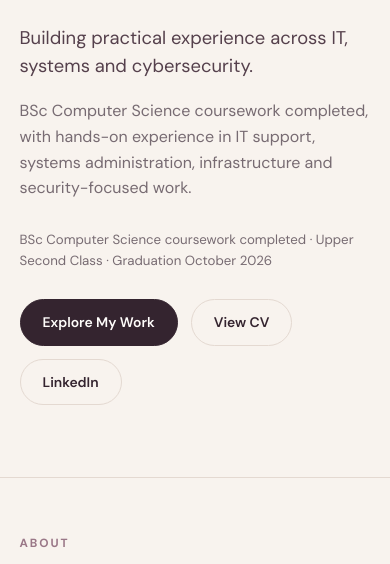
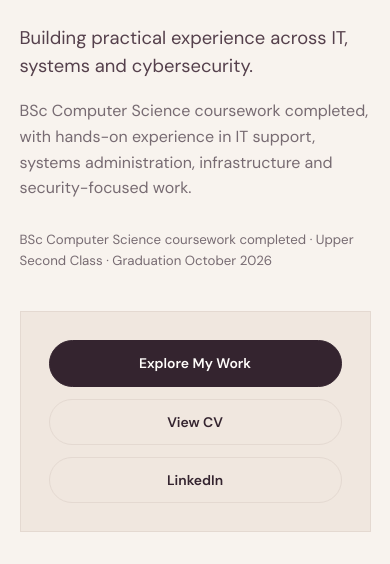
Before and after one commit to HKyalo/HKyalo-portfolio, a plain HTML site: page index.html in a window 390 px wide. Shown: the part 275-839 px from the top of the page. Drawn offline with nearby package versions, Linux system fonts and the light colour scheme.

Commit message:
Update index.html

```diff
--- a/index.html
+++ b/index.html
@@ -2,7 +2,7 @@
 <html lang="en">
 <head>
   <meta charset="UTF-8">
-  <meta name="viewport" content="width=device-width, initial-scale=1.0">
+  <meta name="viewport" content="width=device-width, initial-scale=1.0, viewport-fit=cover">
   <title>Harriet Kyalo | IT & Cybersecurity</title>
   <link rel="preconnect" href="https://fonts.googleapis.com">
   <link rel="preconnect" href="https://fonts.gstatic.com" crossorigin>
@@ -21,6 +21,8 @@
       --border: #e4d9d1;
       --shadow-sm: 0 2px 8px rgba(52, 36, 47, 0.03);
       --shadow-md: 0 8px 20px -8px rgba(52, 36, 47, 0.08);
+      padding-top: env(safe-area-inset-top, 0px);
+      padding-bottom: env(safe-area-inset-bottom, 0px);
     }
 
     * { margin: 0; padding: 0; box-sizing: border-box; }
@@ -43,7 +45,7 @@
     /* ---------- NAV ---------- */
     nav {
       position: sticky;
-      top: 0;
+      top: env(safe-area-inset-top, 0px);
       z-index: 100;
       background: rgba(248, 243, 238, 0.94);
       backdrop-filter: blur(10px);
@@ -101,6 +103,13 @@
       border-bottom: 1px solid var(--border);
     }
 
+    .hero-grid {
+      display: grid;
+      grid-template-columns: 1.4fr 0.6fr;
+      gap: 60px;
+      align-items: start;
+    }
+
     h1 {
       font-family: "Playfair Display", serif;
       font-size: clamp(3.4rem, 8vw, 6rem);
@@ -142,11 +151,14 @@
       color: var(--muted);
     }
 
-    .hero-actions {
+    .hero-panel {
+      background: var(--cream-dark);
+      border: 1px solid var(--border);
+      padding: 28px;
+      margin-top: 8px;
       display: flex;
-      gap: 13px;
-      flex-wrap: wrap;
-      margin-top: 28px;
+      flex-direction: column;
+      gap: 12px;
     }
 
     .btn {
@@ -158,6 +170,10 @@
       font-size: 0.87rem;
       font-weight: 600;
       transition: all 0.2s ease;
+    }
+
+    .hero-panel .btn {
+      width: 100%;
     }
 
     .btn-primary {
@@ -219,7 +235,7 @@
       display: grid;
       grid-template-columns: 1.15fr 0.85fr;
       gap: 60px;
-      align-items: start;
+      align-items: center;
     }
 
     .about-main {
@@ -538,6 +554,7 @@
       color: #cbbdc5;
       border-top: 1px solid rgba(255,255,255,0.08);
       padding: 20px 0;
+      padding-bottom: calc(20px + env(safe-area-inset-bottom, 0px));
       font-size: 0.78rem;
     }
 
@@ -554,6 +571,10 @@
     @media (max-width: 900px) {
       .nav-links a:not(.nav-cv) { display: none; }
 
+      .hero-grid { grid-template-columns: 1fr; gap: 32px; }
+      .hero-panel { flex-direction: row; flex-wrap: wrap; }
+      .hero-panel .btn { width: auto; flex: 1 1 auto; }
+
       .about-grid { grid-template-columns: 1fr; gap: 40px; }
 
       .projects-grid,
@@ -569,6 +590,9 @@
     @media (max-width: 600px) {
       h1 { font-size: 3.2rem; }
       section { padding: 56px 0; }
+
+      .hero-panel { flex-direction: column; }
+      .hero-panel .btn { width: 100%; }
 
       .experience-item {
         grid-template-columns: 1fr;
@@ -617,7 +641,8 @@
 
     <!-- HERO -->
     <section class="hero">
-      <div class="container">
+      <div class="container hero-grid">
+        <div>
           <h1>Harriet <span>Kyalo</span></h1>
 
           <div class="hero-descriptor">
@@ -636,8 +661,9 @@
           <p class="hero-meta">
             BSc Computer Science coursework completed · Upper Second Class · Graduation October 2026
           </p>
+        </div>
 
-        <div class="hero-actions">
+        <div class="hero-panel">
           <a href="#work" class="btn btn-primary">Explore My Work</a>
           <a href="#" class="btn btn-secondary">View CV</a>
           <a href="https://www.linkedin.com/in/h-kyalo" target="_blank" class="btn btn-secondary">LinkedIn</a>
```
Lines whose indentation alone changed are shown as unchanged.
